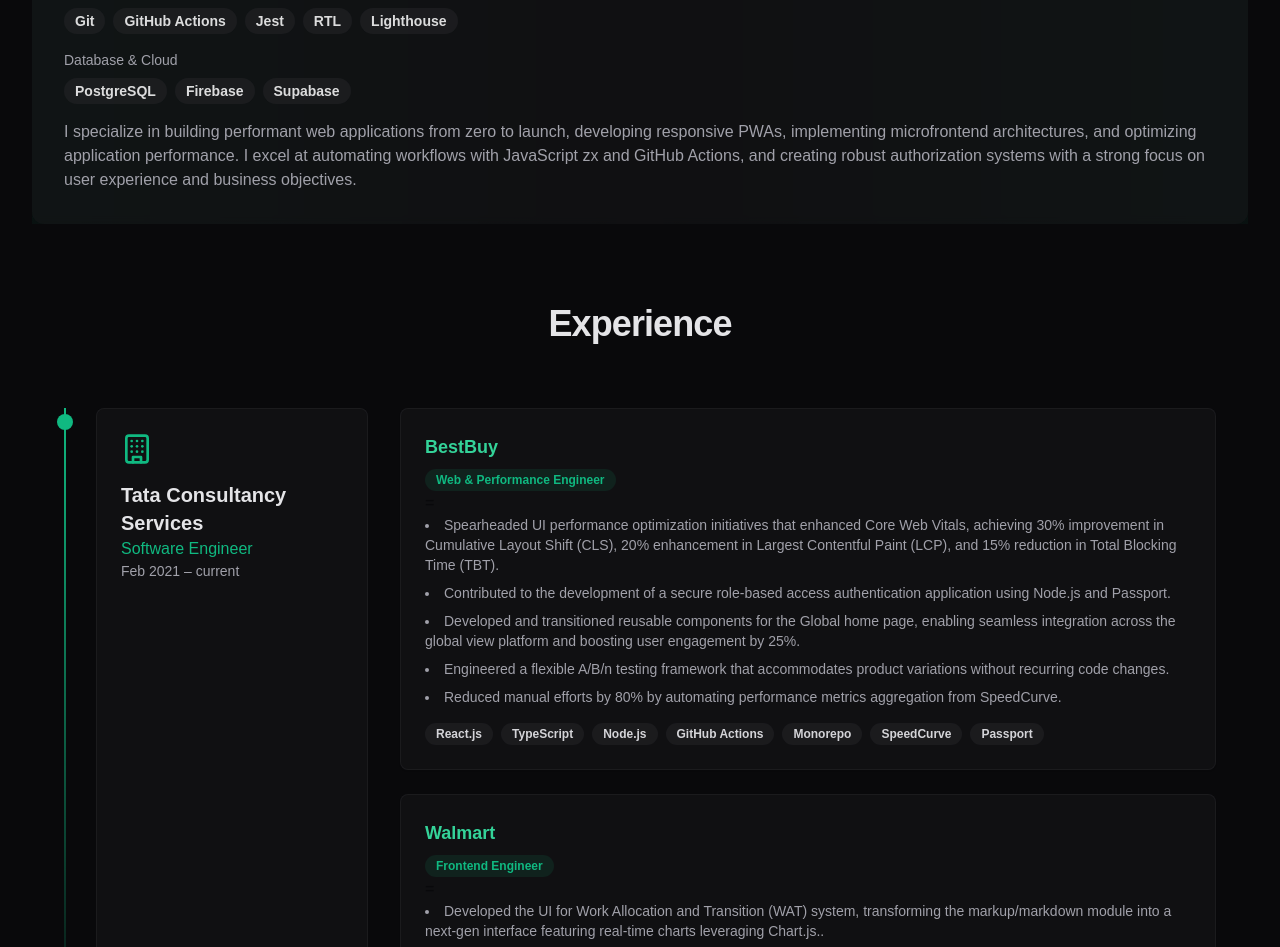
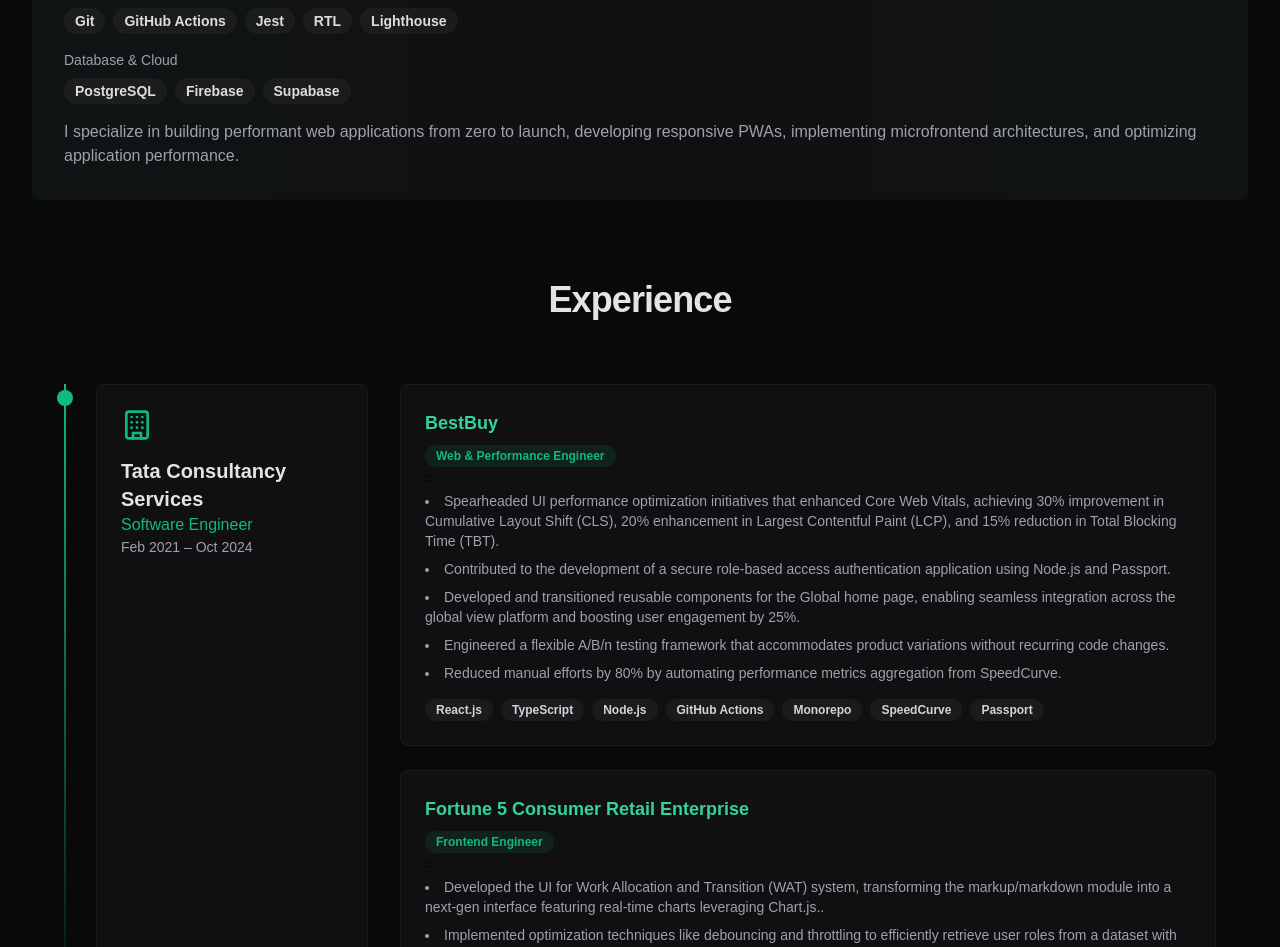
Before and after one commit to Prateek32177/portfolio, a Next.js app: page / in a window 1280 px wide. Shown: the part 1482-2429 px from the top of the page. Built offline with nearby package versions, Linux system fonts and the light colour scheme.

Commit message:
updated contnewt

```diff
--- a/src/components/home/Home.tsx
+++ b/src/components/home/Home.tsx
@@ -319,10 +319,7 @@
                     I specialize in building performant web applications from
                     zero to launch, developing responsive PWAs, implementing
                     microfrontend architectures, and optimizing application
-                    performance. I excel at automating workflows with JavaScript
-                    zx and GitHub Actions, and creating robust authorization
-                    systems with a strong focus on user experience and business
-                    objectives.
+                    performance.
                   </p>
                 </div>
               </div>
--- a/src/config.ts
+++ b/src/config.ts
@@ -22,7 +22,7 @@
       role: "Software Engineer",
       company: "Tata Consultancy Services",
       location: "Indore, India",
-      period: "Feb 2021 – current",
+      period: "Feb 2021 – Oct 2024",
       projects: [
         {
           title: "BestBuy",
@@ -45,7 +45,7 @@
           ],
         },
         {
-          title: "Walmart",
+          title: "Fortune 5 Consumer Retail Enterprise",
           role: "Frontend Engineer",
           description: [
             "Developed the UI for Work Allocation and Transition (WAT) system, transforming the markup/markdown module into a next-gen interface featuring real-time charts leveraging Chart.js..",
```
